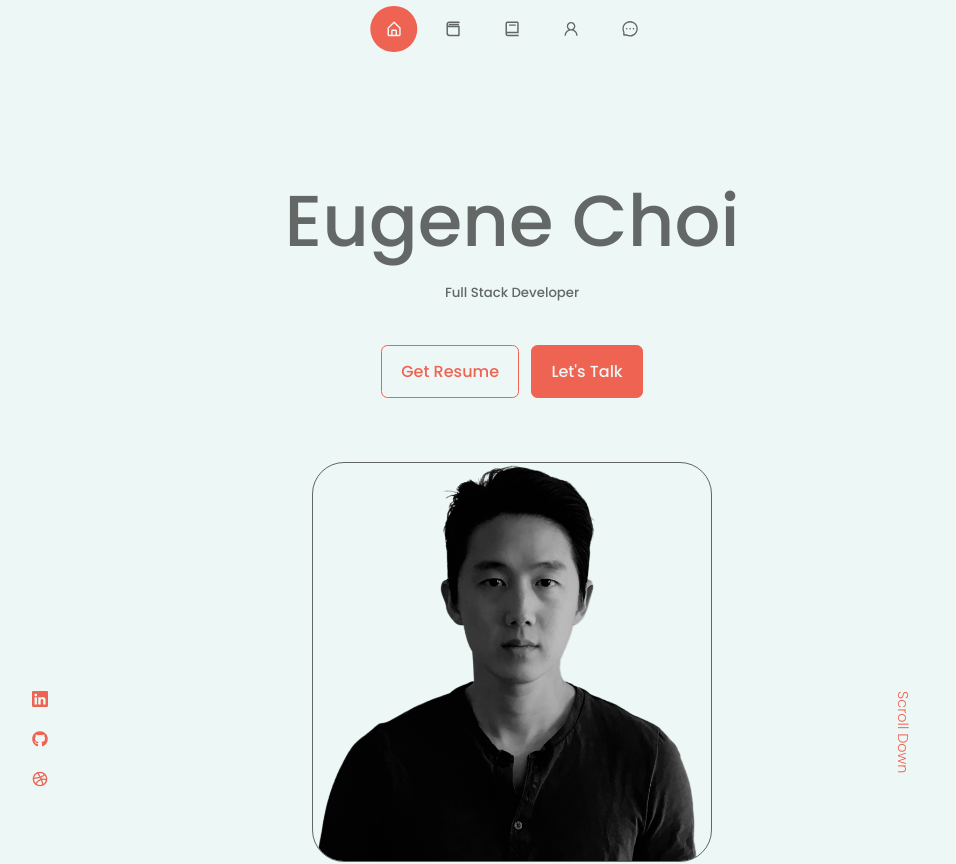
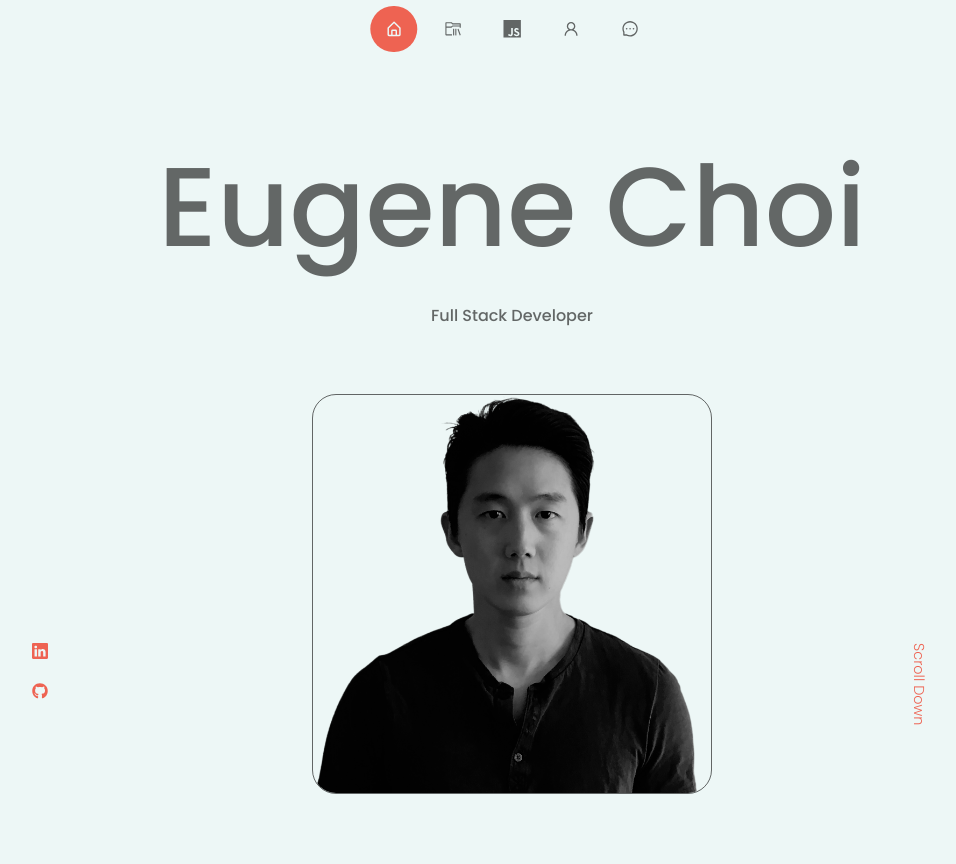
Before and after one commit to eugene-choi-dev/eugenechoi.io, a React (Create React App) app: page / in a window 1280 px wide. Shown: the top 864 px of the page, without its empty margins (128-1084 px from the left). Built offline with nearby package versions, Linux system fonts and the light colour scheme.

Commit message:
update footer/social links - moved resume button - removed let's talk button

```diff
--- a/src/App.jsx
+++ b/src/App.jsx
@@ -5,7 +5,7 @@ import About from './components/about/About'
 import Experience from './components/experience/Experience'
 // import Services from './components/services/Services'
 import Portfolio from './components/portfolio/Portfolio'
-import Testimonials from './components/testimonials/Testimonials'
+// import Testimonials from './components/testimonials/Testimonials'
 import Contact from './components/contact/Contact'
 import Footer from './components/footer/Footer'
 
@@ -19,7 +19,7 @@ const App = () => {
         <Experience />
         <About />
         {/* <Services /> */}
-        <Testimonials />
+        {/* <Testimonials /> */}
         <Contact />
         <Footer />
     </>
--- a/src/components/about/About.jsx
+++ b/src/components/about/About.jsx
@@ -4,6 +4,7 @@ import ME from "../../assets/me-about.jpg";
 import { FaAward } from "react-icons/fa";
 import { FaUsers } from "react-icons/fa";
 import { VscFolderLibrary } from "react-icons/vsc";
+import Resume from './Resume'
 
 const About = () => {
   return (
@@ -45,9 +46,11 @@ const About = () => {
             repellat molestias quos totam.
           </p>
 
-          <a href="#contact" className="btn btn-primary">
+          <Resume />
+
+          {/* <a href="#contact" className="btn btn-primary">
             Let's Talk
-          </a>
+          </a> */}
         </div>
       </div>
     </section>
--- a/src/components/header/Resume.jsx
+++ b/src/components/about/Resume.jsx
@@ -4,8 +4,7 @@ import resume from '../../assets/Resume.pdf'
 const Resume = () => {
   return (
     <div className='Resume'>
-        <a href={resume} download className='btn'>Get Resume</a>
-        <a href="#contact" className='btn btn-primary'>Let's Talk</a>
+        <a href={resume} download className='btn'>Download Resume</a>
     </div>
   )
 }
--- a/src/components/footer/Footer.jsx
+++ b/src/components/footer/Footer.jsx
@@ -16,19 +16,13 @@ const Footer = () => {
           <a href="#">Home</a>
         </li>
         <li>
-          <a href="#about">About</a>
+          <a href="#portfolio">Portfolio</a>
         </li>
         <li>
           <a href="#experience">Experience</a>
         </li>
         <li>
-          <a href="#services">Services</a>
-        </li>
-        <li>
-          <a href="#portfolio">Portfolio</a>
-        </li>
-        <li>
-          <a href="#testimonials">Testimonials</a>
+          <a href="#about">About</a>
         </li>
         <li>
           <a href="#contact">Contact</a>
--- a/src/components/header/Header.jsx
+++ b/src/components/header/Header.jsx
@@ -1,6 +1,5 @@
 import React from 'react'
 import './header.css'
-import Resume from './Resume'
 import ME from '../../assets/me.png'
 import HeaderSocials from './HeaderSocials'
 
@@ -11,7 +10,7 @@ const Header = () => {
         {/* <h3>Hi! Nice to meet you! I'm</h3> */}
         <h1>Eugene Choi</h1>
         <h5 className="text-light">Full Stack Developer</h5>
-        <Resume />
+        {/* <Resume /> */}
         <HeaderSocials />
 
         <div className="me">
--- a/src/components/header/HeaderSocials.jsx
+++ b/src/components/header/HeaderSocials.jsx
@@ -1,14 +1,12 @@
 import React from 'react'
 import {BsLinkedin} from 'react-icons/bs'
 import {FaGithub} from 'react-icons/fa'
-import {FiDribbble} from 'react-icons/fi'
 
 const HeaderSocials = () => {
   return (
     <div className='header__socials'>
-        <a href="https://linkedin.com" target="_blank"><BsLinkedin /></a>
-        <a href="https://github.com" target="_blank"><FaGithub /></a>
-        <a href="https://dribbble.com" target="_blank"><FiDribbble /></a>
+        <a href="https://www.linkedin.com/in/eugene-choi-dev/" target="_blank"><BsLinkedin /></a>
+        <a href="https://github.com/eugene-choi-dev" target="_blank"><FaGithub /></a>
     </div>
   )
 }
--- a/src/components/header/header.css
+++ b/src/components/header/header.css
@@ -1,5 +1,5 @@
 header {
-    padding-top: 10rem;
+    padding-top: 7rem;
     overflow: hidden;
 }
 
@@ -42,9 +42,8 @@ header {
     height: 25rem;
     left: calc(50% - 12.5rem);
     margin: 4rem auto 0;
-    border-radius: 2rem 2rem 2rem 2rem;
+    border-radius: 1.5rem 1.5rem 1.5rem 1.5rem;
     overflow: hidden;
-    /* padding: 0rem 1rem 1rem 0rem; */
     transition: var(--transition);
 }
 
@@ -56,7 +55,7 @@ header {
 /* ========== SCROLL DOWN ========== */
 .scroll__down {
     position: absolute;
-    right: 3rem;
+    right: 2rem;
     top: 35rem;
     transform: rotate(90deg);
     font-weight: 300;
@@ -65,16 +64,13 @@ header {
 
 /* =========== MEDIA QUERIES (MEDIUM DEVICES) =========== */
 @media screen and (max-width: 1024px) {
-    /* header {
-        height: 68vh;
-    } */
+    .scroll__down {
+        right: 0;
+    }
 }
 
 /* =========== MEDIA QUERIES (SMALL DEVICES) =========== */
 @media screen and (max-width: 600px) {
-    /* header {
-        height: 100vh;
-    }     */
 
     .header__socials, .scroll__down {
         display: none;
--- a/src/components/nav/Nav.jsx
+++ b/src/components/nav/Nav.jsx
@@ -2,8 +2,8 @@ import React from 'react'
 import './nav.css'
 import {BiHomeAlt} from 'react-icons/bi'
 import {AiOutlineUser} from 'react-icons/ai'
-import {BiBook} from 'react-icons/bi'
-import {RiBook3Line} from 'react-icons/ri'
+import {SiJavascript} from 'react-icons/si'
+import {VscFolderLibrary} from 'react-icons/vsc'
 import {AiOutlineMessage} from 'react-icons/ai'
 import {useState} from 'react'
 
@@ -13,8 +13,8 @@ const Nav = () => {
   return (
     <nav>
       <a href="#" onClick={() => setActiveNav('#')} className={activeNav === '#' ? 'active' : ''}><BiHomeAlt /></a>
-      <a href="#portfolio" onClick={() => setActiveNav('#portfolio')} className={activeNav === '#portfolio'? 'active' : ''}><RiBook3Line /></a>
-      <a href="#experience" onClick={() => setActiveNav('#experience')} className={activeNav === '#experience'? 'active' : ''}><BiBook /></a>
+      <a href="#portfolio" onClick={() => setActiveNav('#portfolio')} className={activeNav === '#portfolio'? 'active' : ''}><VscFolderLibrary /></a>
+      <a href="#experience" onClick={() => setActiveNav('#experience')} className={activeNav === '#experience'? 'active' : ''}><SiJavascript /></a>
       <a href="#about" onClick={() => setActiveNav('#about')} className={activeNav === '#about'? 'active' : ''}><AiOutlineUser /></a>
       <a href="#contact" onClick={() => setActiveNav('#contact')} className={activeNav === '#contact'? 'active' : ''}><AiOutlineMessage /></a>
     </nav>
--- a/src/index.css
+++ b/src/index.css
@@ -52,11 +52,15 @@ h1, h2, h3, h4, h5 {
 }
 
 h1 {
-    font-size: 4.5rem;
+    font-size: 7rem;
 }
 
 h2 {
     font-size: 3rem;
+}
+
+h5 {
+    font-size: 1rem;
 }
 
 section {
```
